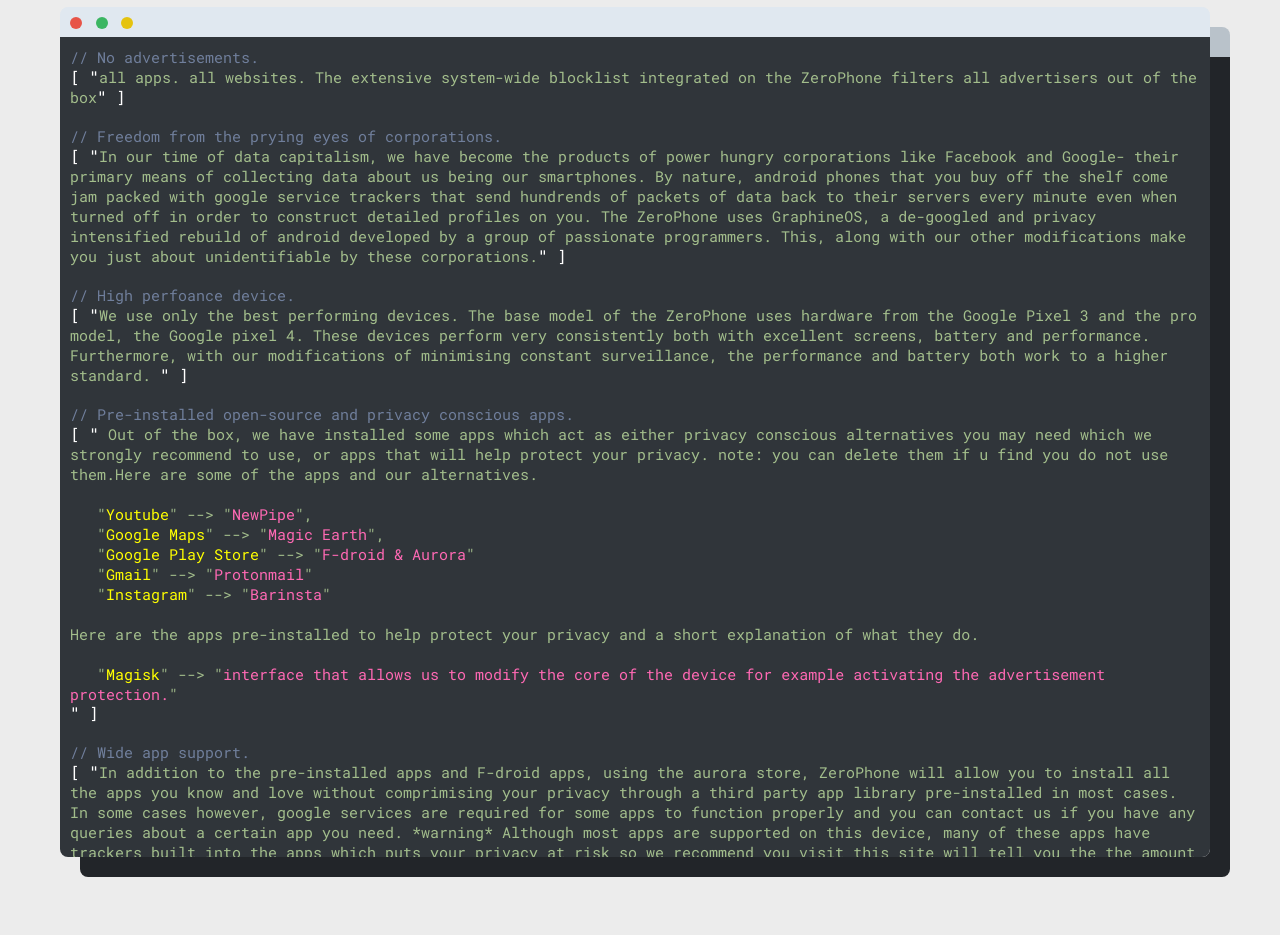
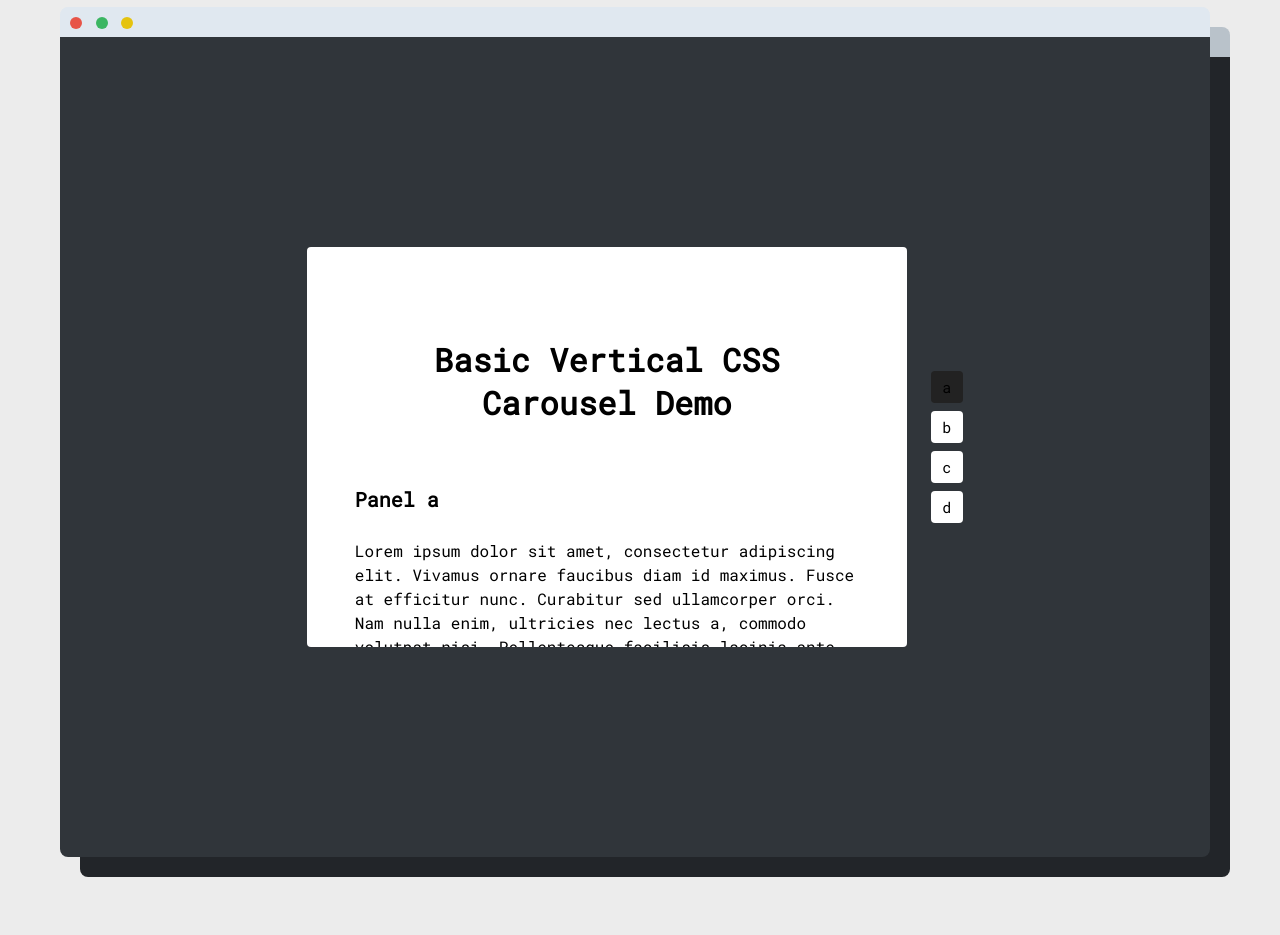
Before and after one commit to 88vue/0phone, a plain HTML site: page index.html in a window 1280 px wide. Shown: the part 800-1735 px from the top of the page. Drawn offline with Linux system fonts and the light colour scheme.

Commit message:
new about section

```diff
--- a/index.html
+++ b/index.html
@@ -77,40 +77,65 @@
         <div class="button yellow"></div>
       </header>
       <section class="terminal">
-        <span class="night">// No advertisements.</span><br />
-        [ "<span class="slime">all apps. all websites. The extensive system-wide blocklist integrated on the ZeroPhone filters all advertisers out of the box</span>" ]<br /><br />
+        <div id="container">
 
-        <span class="night">// Freedom from the prying eyes of corporations.</span><br />
-        [ "<span class="slime">In our time of data capitalism, we have become the products of power hungry corporations like Facebook and Google- their primary means of collecting data about us being our smartphones.
-          By nature, android phones that you buy off the shelf come jam packed with google service trackers that send hundrends of packets of data back to their servers every minute even when turned off in order to
-          construct detailed profiles on you. The ZeroPhone uses GraphineOS, a de-googled and privacy intensified rebuild of android developed by a group of passionate programmers. This, along with our other modifications
-          make you just about unidentifiable by these corporations.</span>" ]<br /><br />
 
-        <span class="night">// High perfoance device.</span><br />
-        [ "<span class="slime">We use only the best performing devices. The base model of the ZeroPhone uses hardware from the Google Pixel 3 and the pro model, the Google pixel 4. These devices perform very consistently
-          both with excellent screens, battery and performance. Furthermore, with our modifications of minimising constant surveillance, the performance and battery both work to a higher standard. </span>" ]<br /><br />
+          <input hidden type="radio" name="carousel-control" id="button_a" checked/>
+          <input hidden type="radio" name="carousel-control" id="button_b"/>
+          <input hidden type="radio" name="carousel-control" id="button_c"/>
+          <input hidden type="radio" name="carousel-control" id="button_d"/>
 
-        <span class="night">// Pre-installed open-source and privacy conscious apps.</span><br />
-        [ "<span class="slime"> Out of the box, we have installed some apps which act as either privacy conscious alternatives you may need which we strongly recommend to use, or apps that will help protect your privacy. note: you can delete them if u find you do not use them.Here are some of the apps and our alternatives.<br /><br />
-        &nbsp;&nbsp; "<span class="yellow">Youtube</span>" --> "<span class="pink">NewPipe</span>",<br />
-        &nbsp;&nbsp; "<span class="yellow">Google Maps</span>" --> "<span class="pink">Magic Earth</span>",<br />
-        &nbsp;&nbsp; "<span class="yellow">Google Play Store</span>" --> "<span class="pink">F-droid & Aurora</span>"<br />
-        &nbsp;&nbsp; "<span class="yellow">Gmail</span>" --> "<span class="pink">Protonmail</span>"<br />
-        &nbsp;&nbsp; "<span class="yellow">Instagram</span>" --> "<span class="pink">Barinsta</span>"<br /><br>
 
-        Here are the apps pre-installed to help protect your privacy and a short explanation of what they do. <br><br>
+          <div id="carousel">
+              <div class="p-wrapper">
 
-        &nbsp;&nbsp; "<span class="yellow">Magisk</span>" --> "<span class="pink">interface that allows us to modify the core of the device for example activating the advertisement protection.</span>"
-        </span> <br>" ]<br /><br />
+                  <section class="panel_a">
+                      <h1>Basic Vertical CSS Carousel Demo</h1>
+                      <h2>Panel a</h2>
+                      <p>Lorem ipsum dolor sit amet, consectetur adipiscing elit. Vivamus ornare faucibus diam id maximus. Fusce at efficitur nunc. Curabitur sed ullamcorper orci. Nam nulla enim, ultricies nec lectus a, commodo volutpat nisi. Pellentesque facilisis lacinia ante, eu pulvinar ante varius a. Fusce tincidunt efficitur tempor. Praesent pretium felis consectetur posuere sagittis. Sed luctus nisl non vestibulum semper. Vivamus mi velit, porttitor ac malesuada at, vulputate venenatis augue.</p>
+                      <p>Morbi faucibus, nisi ac vulputate mattis, turpis tortor maximus nibh, nec interdum lectus sem sit amet enim. Integer non nulla vitae ex gravida egestas. Fusce sodales neque ut erat tempor euismod. Quisque imperdiet rhoncus pellentesque. Fusce vitae efficitur dolor, nec laoreet lacus. Nulla orci purus, cursus sit amet posuere ac, ultrices sed dui. Ut bibendum, dui non euismod lobortis, mi neque pretium lacus, in pulvinar libero mauris eu sem. Morbi ut felis finibus, posuere risus sit amet, malesuada leo.</p>
+                      <p>Nulla quis molestie mi. Cras quis magna dolor. Suspendisse a scelerisque ligula, ullamcorper imperdiet justo. Ut sit amet nisl malesuada, varius turpis quis, convallis urna. Vestibulum sed odio eget lorem porta dapibus. Mauris augue sapien, scelerisque vel neque vitae, vulputate iaculis tellus. Sed accumsan egestas sem congue vehicula. Fusce quis blandit nibh, non bibendum lorem. Integer maximus mi non eros tincidunt pretium. Curabitur tempor nisi a aliquet dictum. Sed pellentesque venenatis ex ac fermentum. Aliquam vitae tincidunt urna.</p>
+                      <p>Nulla sagittis quis purus vitae consequat. Nullam pharetra dignissim tempus. Pellentesque egestas elit vel arcu condimentum euismod ut eu nisi. Fusce erat lectus, placerat quis egestas posuere, sollicitudin non ligula. Suspendisse potenti. Fusce vel leo ultrices, vehicula leo quis, semper quam. Cras mollis quis sem in tempor. Proin sed dui eu arcu efficitur pulvinar at sed leo. Donec rhoncus rhoncus est, eleifend posuere neque aliquet in.</p>
+                  </section>
 
-        <span class="night">// Wide app support.</span> <br />
-        [ "<span class="slime">In addition to the pre-installed apps and F-droid apps, using the aurora store, ZeroPhone will allow you to install all the apps you know and love without comprimising your privacy through a third party app library pre-installed in most cases. In some cases however, google services are required for
-          some apps to function properly and you can contact us if you have any queries about a certain app you need. *warning* Although most apps are supported on this device, many of these apps have trackers built into the apps
-          which puts your privacy at risk so we recommend you visit this site will tell you the the amount and what trackers are in the app. Using this infromation consider carfully before choosing the apps you use.
-          The absoulte safest option is to use only the apps pre-installed and apps from F-droid.</span>" ]<br /><br />
+                  <section class="panel_b">
+                      <h2>Panel b</h2>
+                      <p>Duis sollicitudin nisi nulla. Duis fermentum consectetur ligula, nec tincidunt mi luctus eget. Aliquam erat volutpat. Mauris vitae tellus lectus. Integer dapibus ante sit amet augue malesuada, vitae auctor mi hendrerit. Phasellus scelerisque tempor lectus et venenatis. Donec vel sem turpis. Aenean convallis iaculis enim eget varius.</p>
+                      <p>Maecenas in pulvinar sapien, ac lobortis erat. Aliquam a consectetur nibh. Aenean sed sapien id odio malesuada bibendum. Proin volutpat scelerisque purus. Maecenas congue commodo blandit. Aliquam nec felis lectus. Nullam lorem metus, dignissim sit amet tortor quis, cursus sollicitudin nulla. In fermentum urna quis mollis mattis. Vivamus ipsum eros, lacinia a ligula non, dictum posuere ipsum.</p>
+                      <img src="https://static.tumblr.com/kmw8hta/o6apcizfh/onda-3220299_640.png"/>
+                  </section>
 
-        <span class="night">// A note on anonimity</span><br />
-        [ "<span class="slime">The measures taken in the modificaiton of the ZeroPhone were in order to ensure privacy from corporation surveillance NOT THE GOVERNMENT. This means, although you are protected from Facebook and Google, your internet service provider and hence the government will be able to access all your internet activiy, calls and text messages.</span>" ]<br /><br />
+                  <section class="panel_c">
+                      <h2>Panel c</h2>
+                      <p>Fusce convallis arcu mauris, vitae semper ligula maximus vitae. Morbi a nibh id justo ullamcorper tincidunt. Aliquam et mollis mauris, eu varius metus. Praesent eget mi ac diam congue iaculis. Praesent accumsan euismod tempus. Aenean tempor libero et eros pellentesque molestie. Pellentesque malesuada ligula ut hendrerit laoreet. Ut turpis neque, tempor in ultrices sed, hendrerit ac leo. Nam placerat dolor sit amet ligula bibendum malesuada. Donec sagittis ultricies ex id mattis.</p>
+                      <ul>
+                          <li>Aliquam iaculis enim ut mi bibendum tincidunt.</li>
+                          <li>Nulla quis elit in lorem vulputate laoreet.</li>
+                          <li>Praesent non lacus euismod, ultricies lectus ac, vehicula arcu.</li>
+                          <li>Integer lobortis ipsum vitae velit mollis, at commodo ligula suscipit.</li>
+                      </ul>
+                      <p>Sed ut leo et mi tristique feugiat. Nunc fermentum diam mauris, in ultricies neque tincidunt dictum. Quisque ac odio dignissim, ornare enim condimentum, faucibus erat. Sed tortor turpis, imperdiet dignissim lacus eget, dignissim vehicula lorem. Mauris semper mi lacus, sit amet rutrum lacus tincidunt sed. Curabitur vel nisl eu magna placerat pretium. Curabitur malesuada sagittis tortor, eget volutpat mi pellentesque quis.</p>
+                  </section>
+
+                  <section class="panel_d">
+                      <h2>Panel d</h2>
+                      <p>Aenean maximus accumsan mauris. Praesent rutrum vitae purus et mattis. Nunc at mi et diam pulvinar euismod. Curabitur interdum, leo quis tincidunt pharetra, risus nisl mollis velit, interdum consectetur justo orci in nisi. Vestibulum ante ipsum primis in faucibus orci luctus et ultrices posuere cubilia Curae; Phasellus elit turpis, tincidunt non dui et, molestie maximus nisl. Duis pretium eros sed ultricies convallis. Pellentesque vitae tempor lorem, eu laoreet metus. Vivamus sit amet lorem libero. Vestibulum tristique ligula in gravida volutpat. Sed facilisis ipsum velit, et pharetra nisi ullamcorper ut. Maecenas purus dui, tincidunt non ipsum vel, bibendum aliquam elit. Cras rutrum velit diam, semper aliquet libero posuere nec.</p>
+                      <p>Pellentesque habitant morbi tristique senectus et netus et malesuada fames ac turpis egestas. Donec ut eleifend lacus. Sed fringilla ullamcorper justo, porttitor cursus nisl. Sed et mi aliquet, rutrum erat at, porttitor felis. Mauris consequat mauris id posuere dictum. Proin nec congue purus, nec rhoncus justo. Cras sit amet neque eu ex feugiat auctor at dignissim augue. Sed commodo tellus id erat lobortis, sit amet elementum felis commodo. Ut massa diam, tristique vel lacinia sed, vulputate eget mauris. Fusce lacinia bibendum iaculis.</p>
+                  </section>
+
+              </div> <!-- // .p-wrapper -->
+          </div> <!-- // #carousel -->
+
+
+          <div id="navigation">
+              <label for="button_a" class="label_a"> <span>a</span> </label>
+              <label for="button_b" class="label_b"> <span>b</span> </label>
+              <label for="button_c" class="label_c"> <span>c</span> </label>
+              <label for="button_d" class="label_d"> <span>d</span> </label>
+          </div> <!-- // #navigation -->
+
+
+        </div> <!-- // #container -->
       </section>
     </div>
   </section>
--- a/styles.css
+++ b/styles.css
@@ -277,6 +277,7 @@ input[type="checkbox"]:checked:before {
   height: 30px;
   border-radius: 8px 8px 0 0;
   padding-left: 10px;
+  width: 100%;
   box-shadow: 20px 20px #b9c2ca;
 }
 
@@ -310,12 +311,15 @@ input[type="checkbox"]:checked:before {
   padding: 10px;
   box-sizing: border-box;
   position: absolute;
-  width: 100%px;
+  width: 95.8%;
   top: 30px;
   bottom: 0;
   overflow: auto;
   box-shadow: 20px 20px #222529;
   margin-right: 30px;
+  display: block;
+  flex: initial;
+
 }
 .frost {
   color:#81A1C1;
@@ -333,6 +337,93 @@ input[type="checkbox"]:checked:before {
 }
 .yellow {
   color: yellow;
+}
+
+#container {
+  display: flex;
+  justify-content: center;
+  align-items: center;
+  min-height: 100vh;
+}
+
+#carousel, #navigation {
+  flex: initial;
+  display: block;
+}
+
+#carousel {
+  overflow: hidden;
+  width: 600px;
+  height: 400px;
+  border-radius: 4px;
+  background-color: #fff;
+}
+
+.p-wrapper {
+  position: relative;
+  width: 100%;
+  height: 100%;
+  transition: transform 0.4s ease-in-out;
+}
+
+#button_a:checked ~ #carousel .p-wrapper {
+  -webkit-transform: translateY(0);
+  transform: translateY(0);
+}
+
+#button_b:checked ~ #carousel .p-wrapper {
+  -webkit-transform: translateY(-100%);
+  transform: translateY(-100%);
+}
+
+#button_c:checked ~ #carousel .p-wrapper {
+  -webkit-transform: translateY(-200%);
+  transform: translateY(-200%);
+}
+
+#button_d:checked ~ #carousel .p-wrapper {
+  -webkit-transform: translateY(-300%);
+  transform: translateY(-300%);
+}
+
+[class^="panel_"] {
+  overflow: auto;
+  position: relative;
+  width: inherit;
+  height: inherit;
+  padding: 48px;
+}
+
+#navigation {
+  margin-left: 24px;
+}
+
+[class^="label_"] {
+  display: block;
+  cursor: pointer;
+  margin: 8px 0;
+  width: 32px;
+  height: 32px;
+  line-height: 32px;
+  text-align: center;
+  border-radius: 4px;
+  color: #aaa;
+  background-color: #fff;
+  transition: all 0.3s ease;
+}
+
+[class^="label_"]:hover {
+  color: #444;
+  background-color: #ffeed9;
+}
+
+#button_a:checked ~ #navigation .label_a,
+#button_b:checked ~ #navigation .label_b,
+#button_c:checked ~ #navigation .label_c,
+#button_d:checked ~ #navigation .label_d {
+   cursor: default;
+   color: #fff;
+   background-color: #222;
 }
 
 /* Fourth section */
```
Also changed, not shown: 1 other file.
